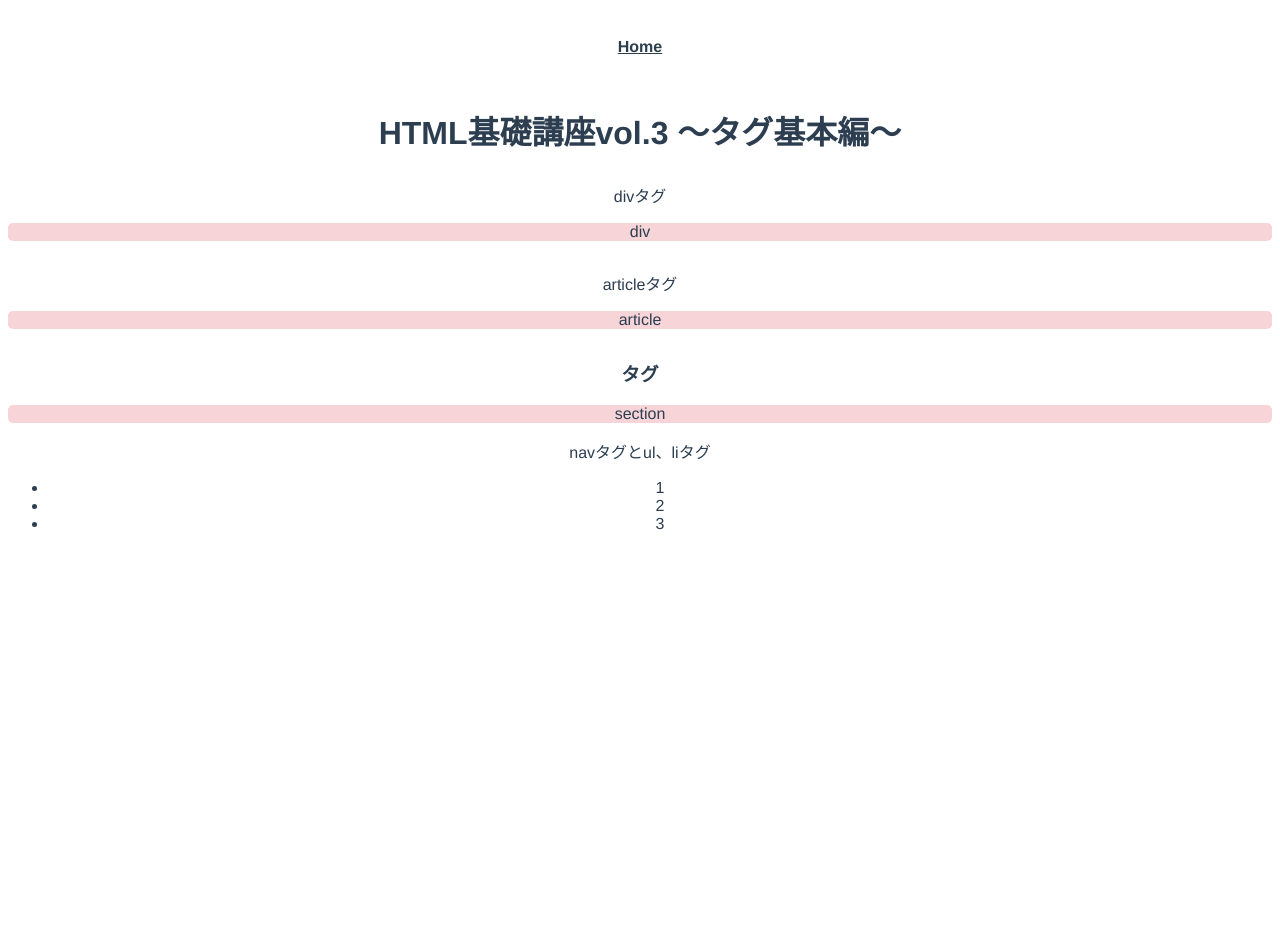
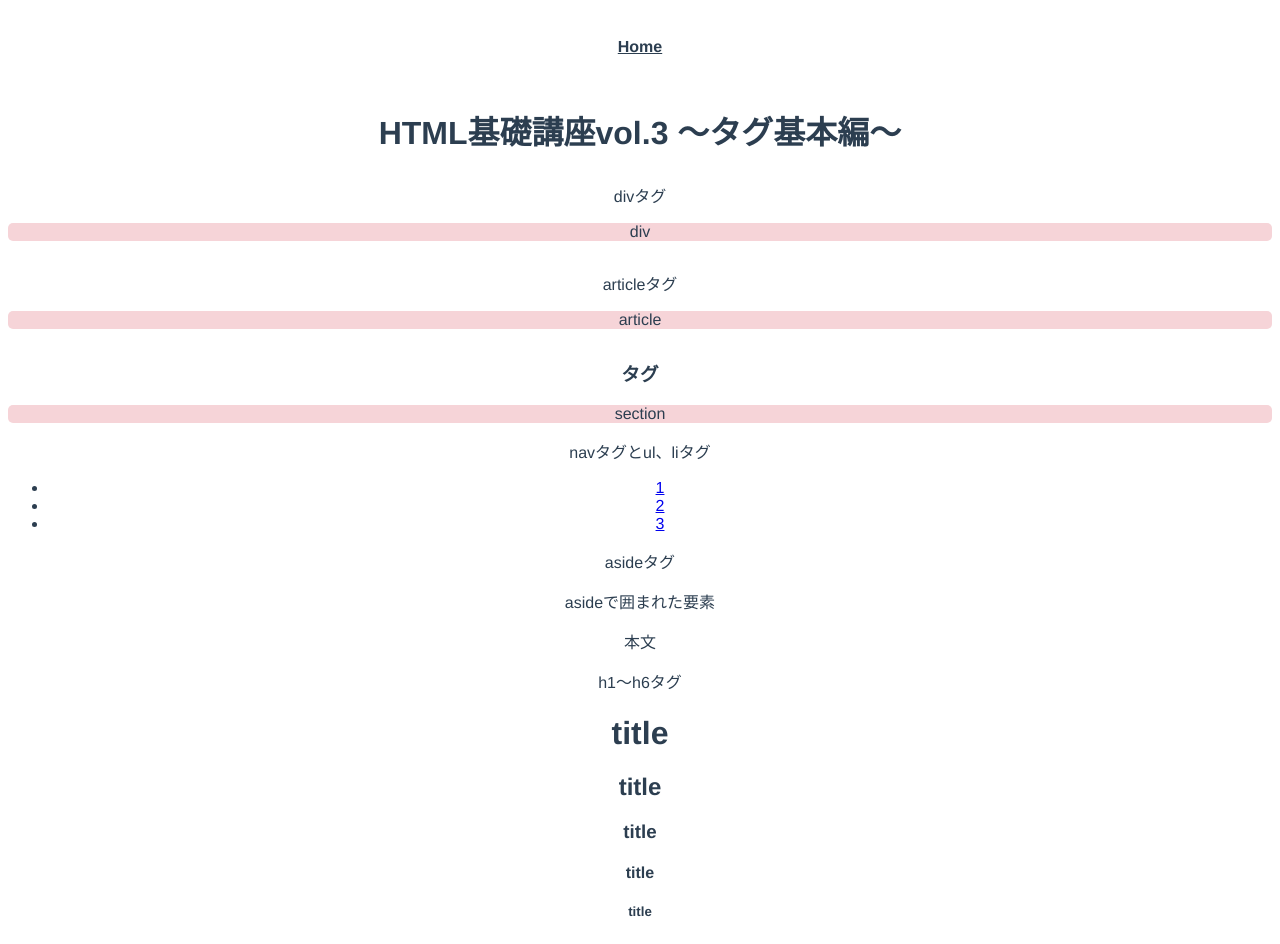
Before and after one commit to matsumana07384/study-html-sample, a Vue app: page /tag002 in a window 1280 px wide. Shown: the top 944 px of the page. Before the commit the page ends 800 px from the top, so only its background shows below. Built offline with nearby package versions, Linux system fonts and the light colour scheme.

Commit message:
work on 20190905

```diff
--- a/src/views/Tag002.vue
+++ b/src/views/Tag002.vue
@@ -1,29 +1,59 @@
 <template>
 <div>
     <h1>HTML基礎講座vol.3 〜タグ基本編〜</h1>
+
     <div class="block">
         <p>divタグ</p>
         <div class="mybox">div</div>
     </div>
+
     <div class="block">
         <p>articleタグ</p>
         <article class="mybox">article</article>
     </div>
+
     <section class="block">
         <h3>タグ</h3>
         <section class="mybox">section</section>
     </section>
+
     <div>
         <p>navタグとul、liタグ</p>
         <nav>
             <ul>
-                <li>1</li>
-                <li>2</li>
-                <li>3</li>
+                <li><a href="https://google.com" target="_blank">1</a></li>
+                <li><a href="https://yahoo.co.jp" target="_blank">2</a></li>
+                <li><router-link to="/">3</router-link></li>
             </ul>
         </nav>
     </div>
-<!-- aside
+
+    <div>
+        <p>asideタグ</p>
+        <aside>
+            <p>asideで囲まれた要素</p>
+        </aside>
+        <p>本文</p>
+    </div>
+
+    <div>
+        <p>h1〜h6タグ</p>
+        <hgroup>
+            <h1>title</h1>
+            <h2>title</h2>
+            <h3>title</h3>
+            <h4>title</h4>
+            <h5>title</h5>
+            <h6>title</h6>
+        </hgroup>
+    </div>
+
+    <main>
+
+    </main>
+
+
+<!--
 
 main
 
```
